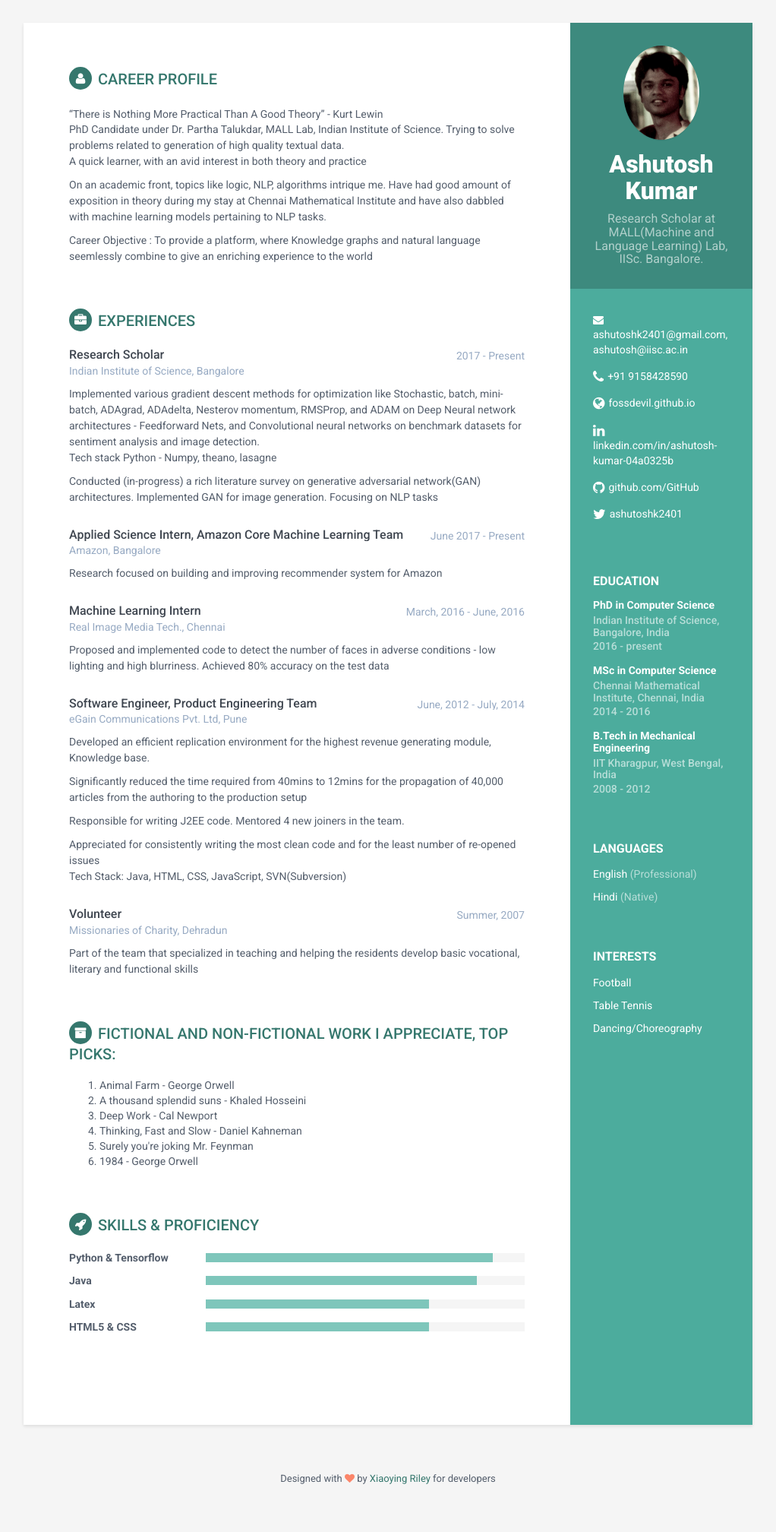
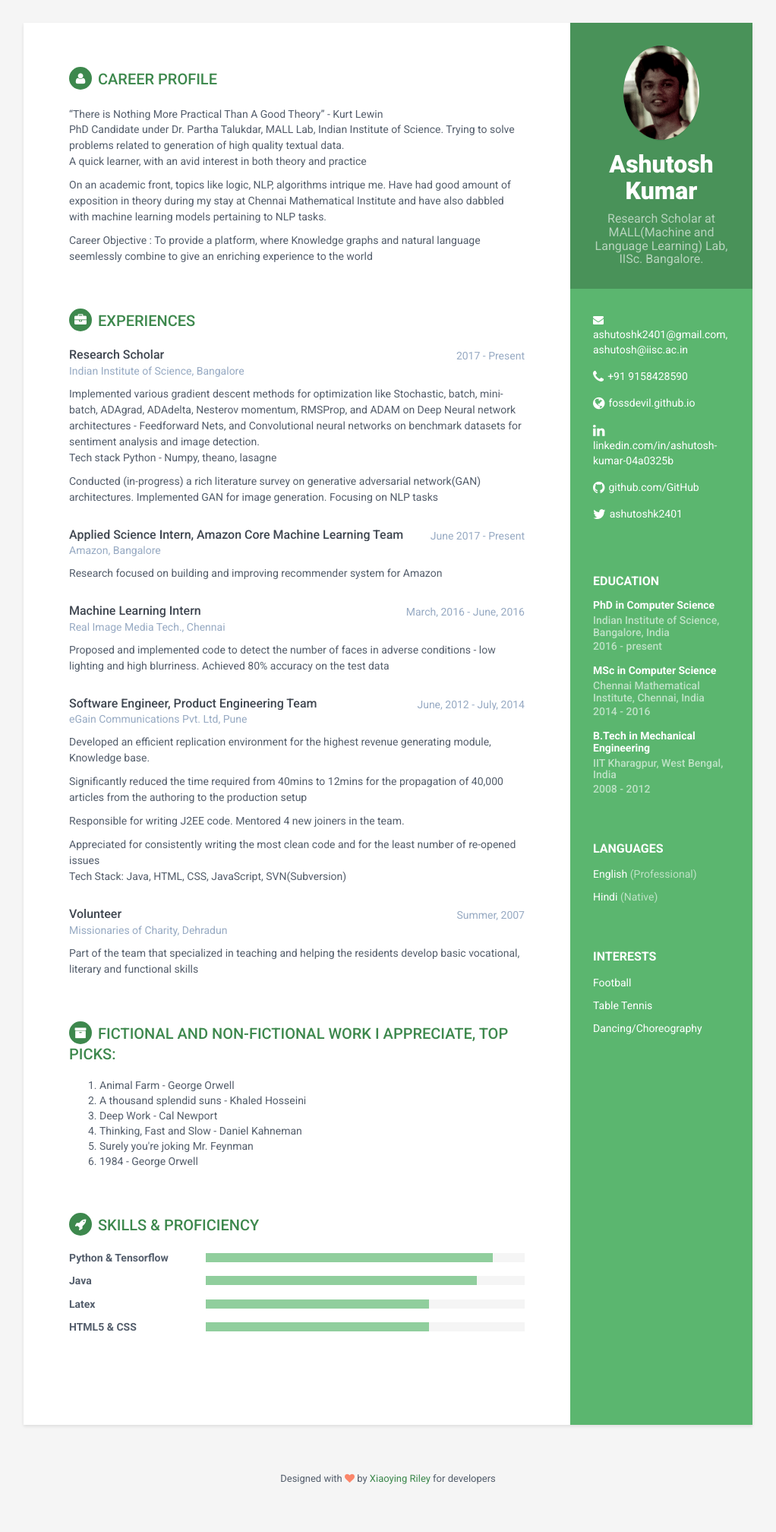
Before and after one commit to ashutoshml/ashutoshml.github.io, a Jekyll site: the page built from index.html, in a window 1280 px wide. Shown: the whole page at 76% size, without its empty margins (129-1151 px from the left). Built offline with Jekyll 4.4.1, drawn with Linux system fonts in a browser that asks for light colours.

Commit message:
Applying style change

```diff
--- a/_config.yml
+++ b/_config.yml
@@ -5,8 +5,8 @@ baseurl: '/' #change it according to your repository name
 
 
 # Enable one of these styles by removing #. Style will be applied only after restarting the build or serve.
-style: styles-2
-#style: styles-3
+#style: styles-2
+style: styles-3
 #style: styles-4
 #style: styles-5
 #style: styles-6
```
